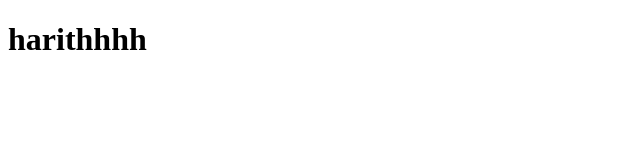
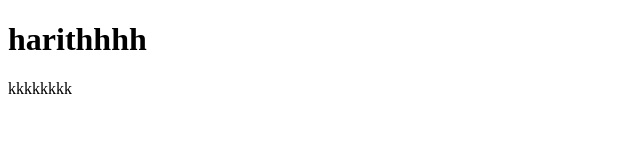
Before and after one commit to emirharith/emir, a plain HTML site: page index.html in a window 1280 px wide. Shown: the full height of the page, 0-640 px from the left. Drawn offline with Linux system fonts and the light colour scheme.

Commit message:
one file added

```diff
--- a/index.html
+++ b/index.html
@@ -8,5 +8,6 @@
 </head>
 <body>
     <h1>harithhhh</h1>
+    <p>kkkkkkkk</p>
 </body>
 </html>
```
